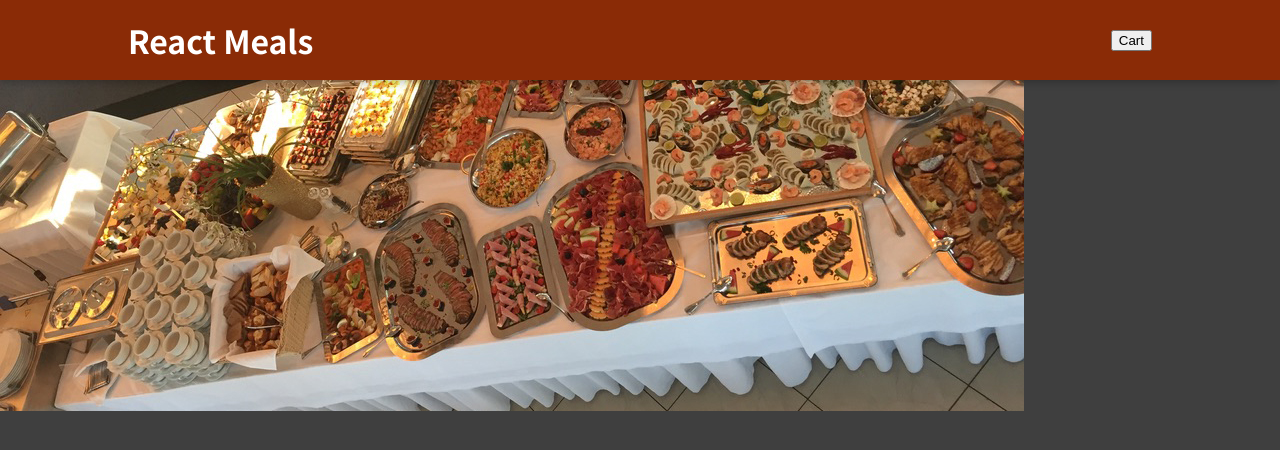
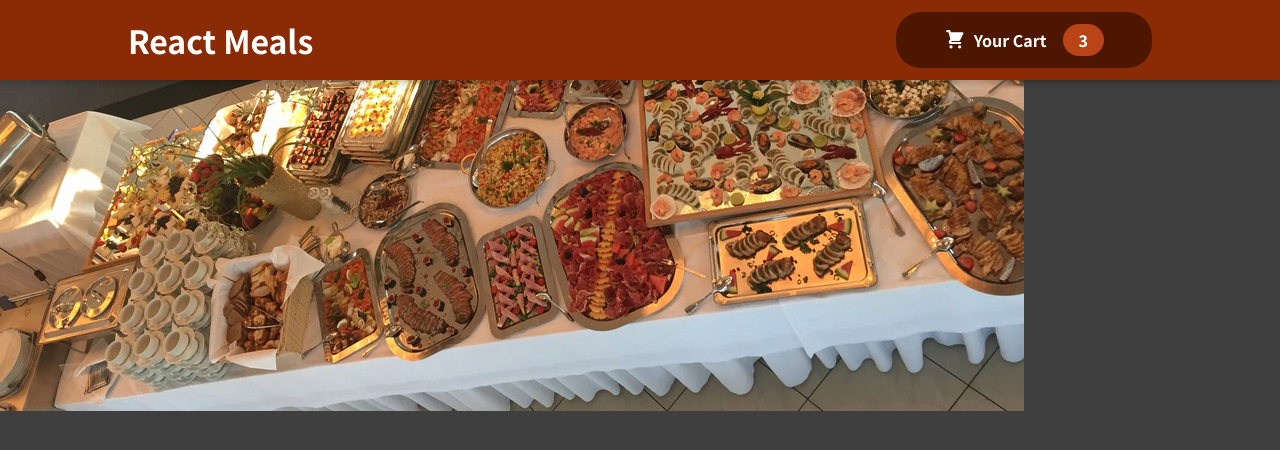
Before and after one commit to broverlord93/react-meals-app, a React (Create React App) app: page / in a window 1280 px wide. Shown: the top 450 px of the page. Built offline with nearby package versions, Linux system fonts and the light colour scheme.

Commit message:
Implement cart button component for header

```diff
--- /dev/null
+++ b/src/components/Cart/CartIcon.js
@@ -0,0 +1,16 @@
+import React from "react";
+
+const CartIcon = () => {
+    return (
+        <svg
+            xmlns='http://www.w3.org/2000/svg'
+            viewBox='0 0 20 20'
+            fill='currentColor'
+        >
+            <path
+                d='M3 1a1 1 0 000 2h1.22l.305 1.222a.997.997 0 00.01.042l1.358 5.43-.893.892C3.74 11.846 4.632 14 6.414 14H15a1 1 0 000-2H6.414l1-1H14a1 1 0 00.894-.553l3-6A1 1 0 0017 3H6.28l-.31-1.243A1 1 0 005 1H3zM16 16.5a1.5 1.5 0 11-3 0 1.5 1.5 0 013 0zM6.5 18a1.5 1.5 0 100-3 1.5 1.5 0 000 3z'/>
+        </svg>
+    );
+};
+
+export default CartIcon;
--- a/src/components/Layout/Header.js
+++ b/src/components/Layout/Header.js
@@ -2,6 +2,7 @@ import React from "react";
 
 import mealsImage from "../../assets/meals.jpg"
 import classes from "./Header.module.css"
+import HeaderCartButton from "./HeaderCartButton";
 
 const Header = (props) => {
 
@@ -9,7 +10,7 @@ const Header = (props) => {
         <React.Fragment>
             <header className={classes.header}>
                 <h1>React Meals</h1>
-                <button>Cart</button>
+                <HeaderCartButton></HeaderCartButton>
             </header>
             <div>
                 <img
--- /dev/null
+++ b/src/components/Layout/HeaderCartButton.js
@@ -0,0 +1,16 @@
+import React from "react";
+
+import CartIcon from "../Cart/CartIcon";
+import classes from "./HeaderCartButton.module.css";
+
+const HeaderCartButton = (props) => {
+    return (<button className={classes.button}>
+        <span className={classes.icon}>
+            <CartIcon/>
+        </span>
+        <span>Your Cart</span>
+        <span className={classes.badge}>3</span>
+    </button>);
+};
+
+export default HeaderCartButton;
--- /dev/null
+++ b/src/components/Layout/HeaderCartButton.module.css
@@ -0,0 +1,59 @@
+.button {
+    cursor: pointer;
+    font: inherit;
+    border: none;
+    background-color: #4d1601;
+    color: white;
+    padding: 0.75rem 3rem;
+    display: flex;
+    justify-content: space-around;
+    align-items: center;
+    border-radius: 25px;
+    font-weight: bold;
+}
+
+.button:hover,
+.button:active {
+    background-color: #2c0d00;
+}
+
+.icon {
+    width: 1.35rem;
+    height: 1.35rem;
+    margin-right: 0.5rem;
+}
+
+.badge {
+    background-color: #b94517;
+    padding: 0.25rem 1rem;
+    border-radius: 25px;
+    margin-left: 1rem;
+    font-weight: bold;
+}
+
+.button:hover .badge,
+.button:active .badge {
+    background-color: #92320c;
+}
+
+.bump {
+    animation: bump 300ms ease-out;
+}
+
+@keyframes bump {
+    0% {
+        transform: scale(1);
+    }
+    10% {
+        transform: scale(0.9);
+    }
+    30% {
+        transform: scale(1.1);
+    }
+    50% {
+        transform: scale(1.15);
+    }
+    100% {
+        transform: scale(1);
+    }
+}
```
